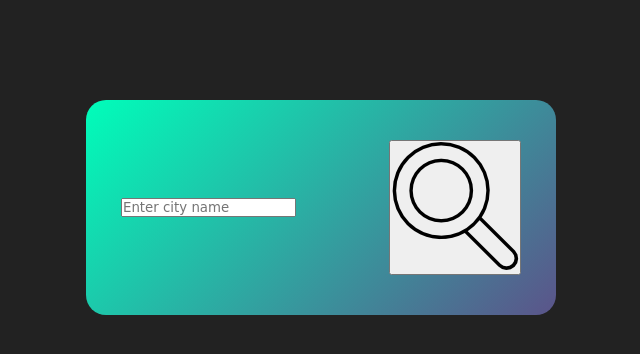
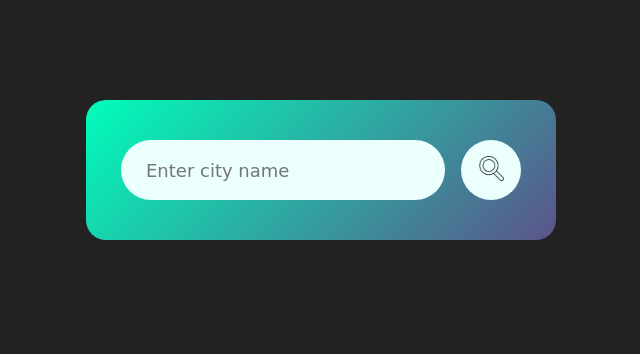
Before and after one commit to yogita-s-24/WeatherWise, a plain HTML site: page index.html in a window 1280 px wide. Shown: the whole page, without its empty margins (319-959 px from the left). Drawn offline with Linux system fonts and the light colour scheme.

Commit message:
css added to input button and search btn

```diff
--- a/style.css
+++ b/style.css
@@ -26,3 +26,30 @@ body{
     align-items: center;
     justify-content: space-between;
 }
+
+.search input{
+    border:0;
+    outline: 0;
+    background:#ebfffc ;
+    color:#555;
+    padding: 10px 25px;
+    height: 60px;
+    border-radius: 30px;
+    flex:1;
+    margin-right: 16px;
+    font-size: 18px;
+}
+
+.search button{
+    border:0;
+    outline: 0;
+    background:#ebfffc ;
+    border-radius: 50%;
+    width: 60px;
+    height: 60px;
+    cursor: pointer;
+}
+
+.search button img{
+    width: 25px;
+}
```
